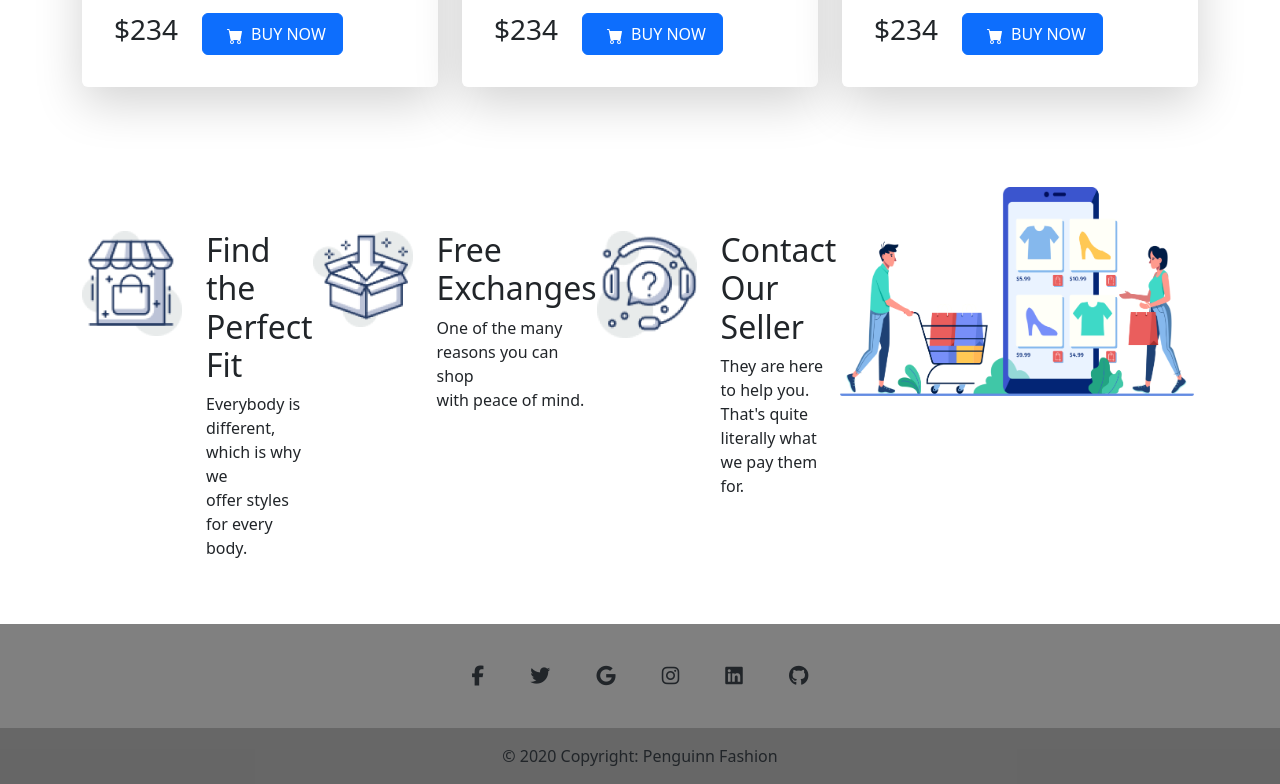
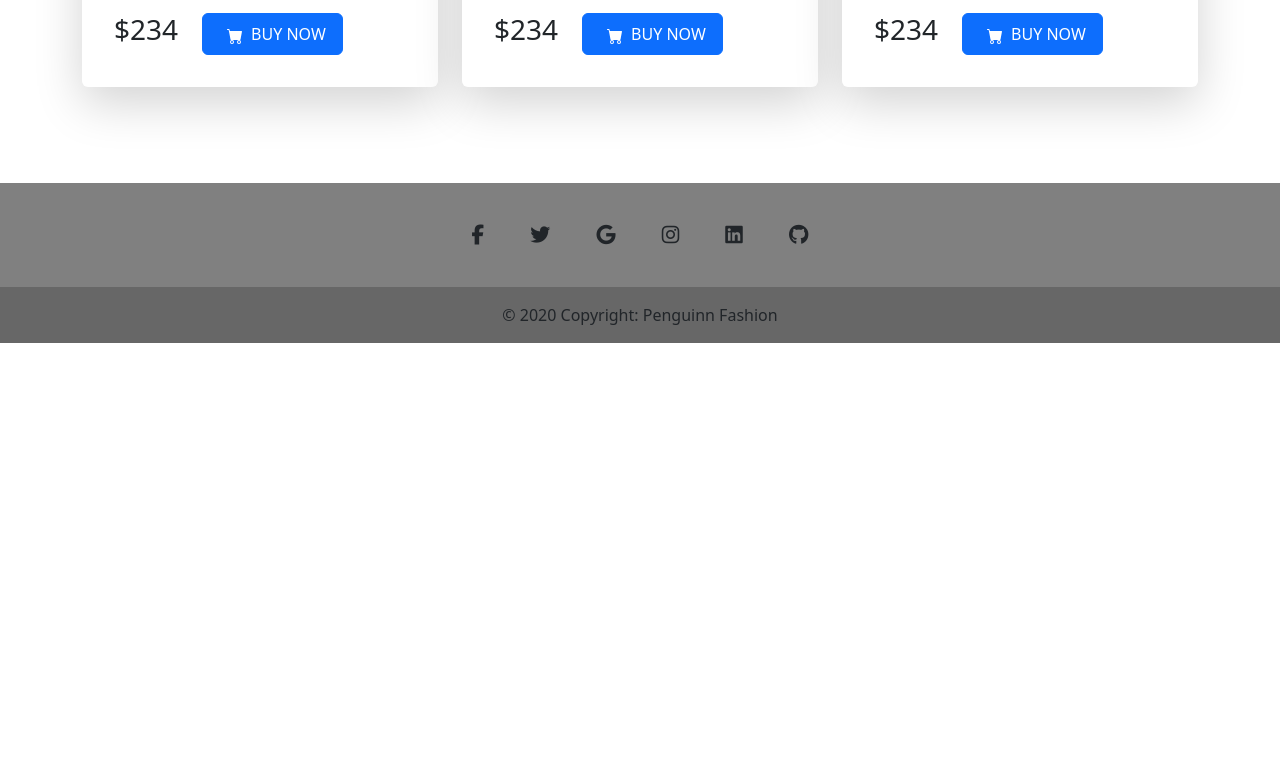
Before and after one commit to sarequlb/penguin-fashion, a plain HTML site: page index.html in a window 1280 px wide. Shown: the part 1792-2576 px from the top of the page. After the commit the page ends 2135 px from the top, so only its background shows below. Drawn offline with nearby package versions, Linux system fonts and the light colour scheme.

Commit message:
last added all

```diff
--- a/index.html
+++ b/index.html
@@ -40,41 +40,7 @@
           </div>
         </div>
       </nav>
-</header>
-     <!-- <header class=" d-flex justify-content-between container fixed">
-          <nav class="navbar navber-expand-lg bg-light">
-            <div class="container-fluid top-fixed">
-                <a class="navbar-brand" href="https://kazi-siam.netlify.app/" target="_blank">
-                    <img src="icons/Logo.png" alt="Logo" width="" height="50" class="d-inline-block align-text-top">
-                  </a>
-            </div>
-          </nav>
-          <nav class="navbar navbar-expand-lg bg-light">
-            <div class="container-fluid">
-              <button class="navbar-toggler" type="button" data-bs-toggle="collapse" data-bs-target="#navbarNavDropdown" aria-controls="navbarNavDropdown" aria-expanded="false" aria-label="Toggle navigation">
-                <span class="navbar-toggler-icon"></span>
-              </button>
-              <div class="collapse navbar-collapse mx-5" id="navbarNavDropdown">
-                <ul class="navbar-nav">
-                  <li class="nav-item">
-                    <a class="nav-link active" aria-current="page" href="#">Home</a>
-                  </li>
-                  <li class="nav-item">
-                    <a class="nav-link active" href="#">Products</a>
-                  </li>
-                  <li class="nav-item">
-                    <a class="nav-link active" href="#">About Us</a>
-                  </li>
-                  <li class="nav-item">
-                    <a class="nav-link active " href="#">
-                      Contact Us
-                    </a>
-                  </li>
-                </ul>
-              </div>
-            </div>
-          </nav>
-    </header> -->
+  </header>
     <main>
       <section class="container d-flex  align-items-center mt-5">
         <div>
@@ -183,7 +149,7 @@
           </div>
         </div>
       </section>
-      <section class="container">
+      <!-- <section class="container">
             <div class="d-flex">
                 <div class="d-flex gap-4 mt-5">
                   <div>
@@ -219,7 +185,7 @@
                   <img class="img-thumbnail border border-0" src="icons/XMLID 1.png" alt="" width="700">
               </div>
             </div>
-      </section>
+      </section> -->
     </main>
 <footer class="text-center text-white mt-5" style="background-color:gray;">
   <!-- Grid container -->
```
